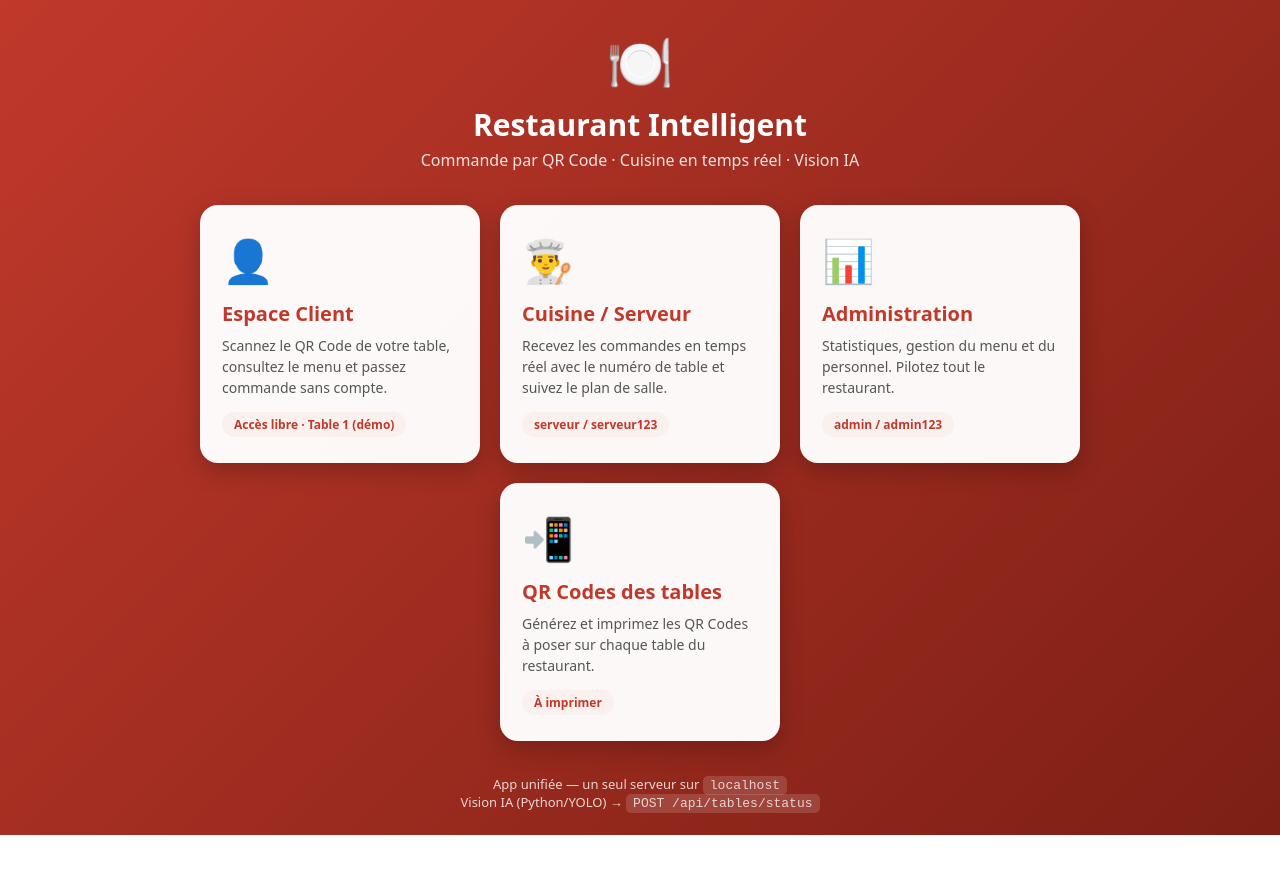
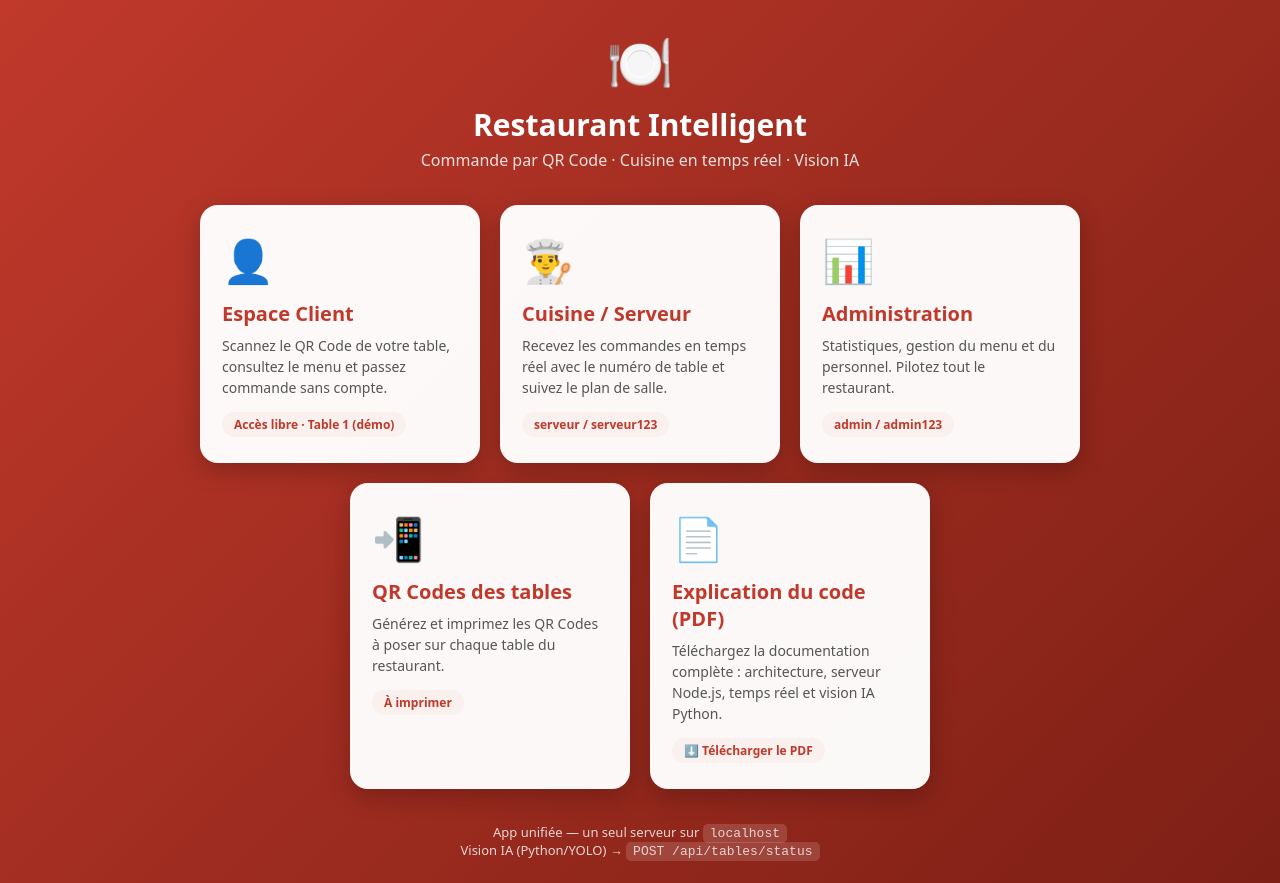
Before and after one commit to sonia633/restaurant-intelligent, a website: page public/index.html in a window 1280 px wide. Before the commit the page ends 835 px from the top, so only its background shows below. Drawn offline with Linux system fonts and the light colour scheme.

Commit message:
Ajout du PDF d'explication du code + téléchargement dans l'app + lien README

```diff
--- a/public/index.html
+++ b/public/index.html
@@ -58,6 +58,13 @@
       <p>Générez et imprimez les QR Codes à poser sur chaque table du restaurant.</p>
       <span class="tag">À imprimer</span>
     </a>
+
+    <a class="card" href="/api/docs/pdf">
+      <div class="ico">📄</div>
+      <h2>Explication du code (PDF)</h2>
+      <p>Téléchargez la documentation complète : architecture, serveur Node.js, temps réel et vision IA Python.</p>
+      <span class="tag">⬇️ Télécharger le PDF</span>
+    </a>
   </div>
 
   <footer>
```
Also changed, not shown: server.js (+10 -0 lines), README.md, 2 other files.
